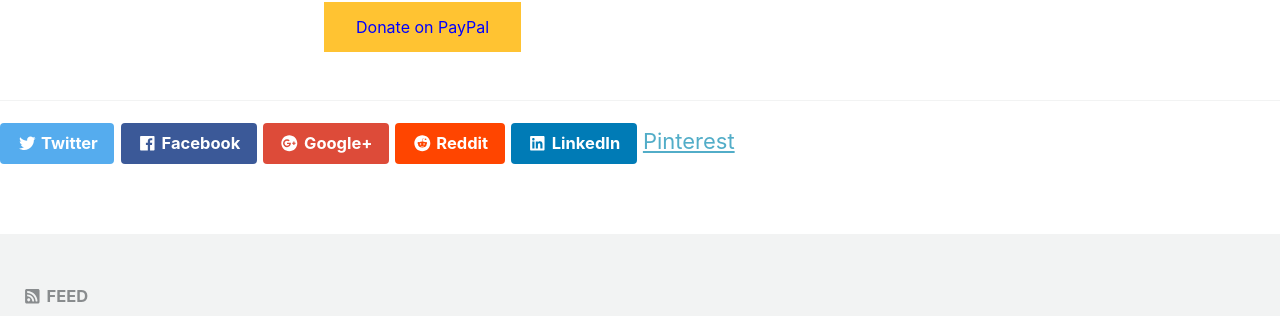
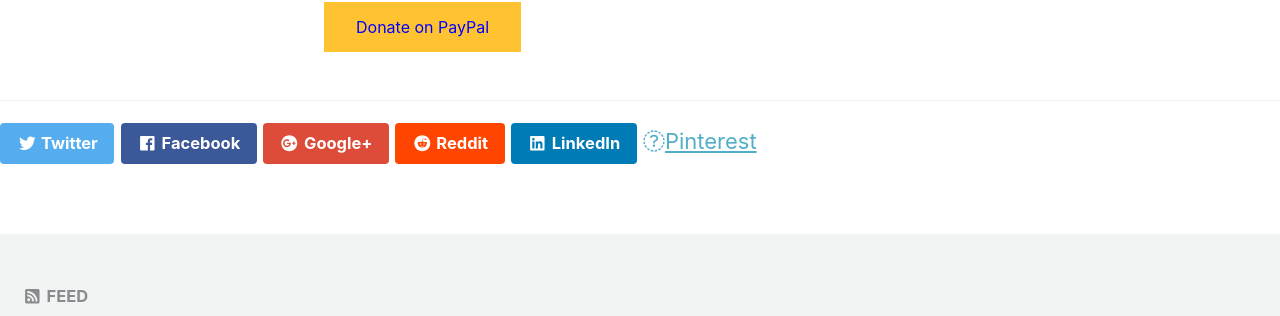
Before and after one commit to johnboniello/Behavior-Tracker, a Jekyll site: the page built from index.html, in a window 1280 px wide and 900 px high, scrolled down 806 px. Shown: the part 519-835 px from the top of the window. Built offline with Jekyll 4.4.1, drawn with Linux system fonts in a browser that asks for light colours; nearby versions of some CDN libraries; comment, search, counter and statistics services are not loaded.

Commit message:
Update social-share.html

```diff
--- a/_includes/social-share.html
+++ b/_includes/social-share.html
@@ -18,6 +18,6 @@
     type="text/javascript"
     async defer
     src="//assets.pinterest.com/js/pinit.js">
-</script> <a data-pin-do="buttonBookmark" href="https://www.pinterest.com/pin/create/button/">Pinterest</a>
+</script> <a data-pin-do="buttonBookmark" href="https://www.pinterest.com/pin/create/button/"> <i class="fa fa-pinterest" aria-hidden="true"></i>Pinterest</a>
 
 </section>
```
